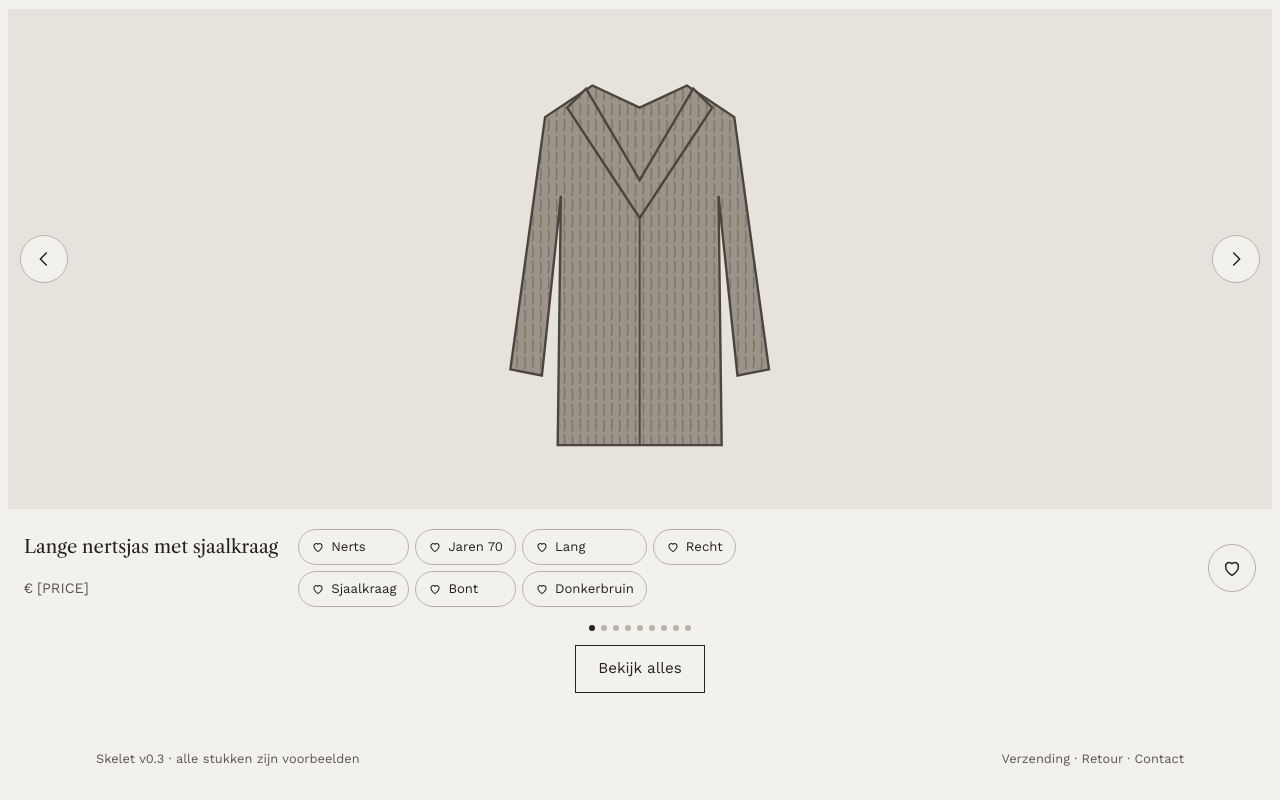
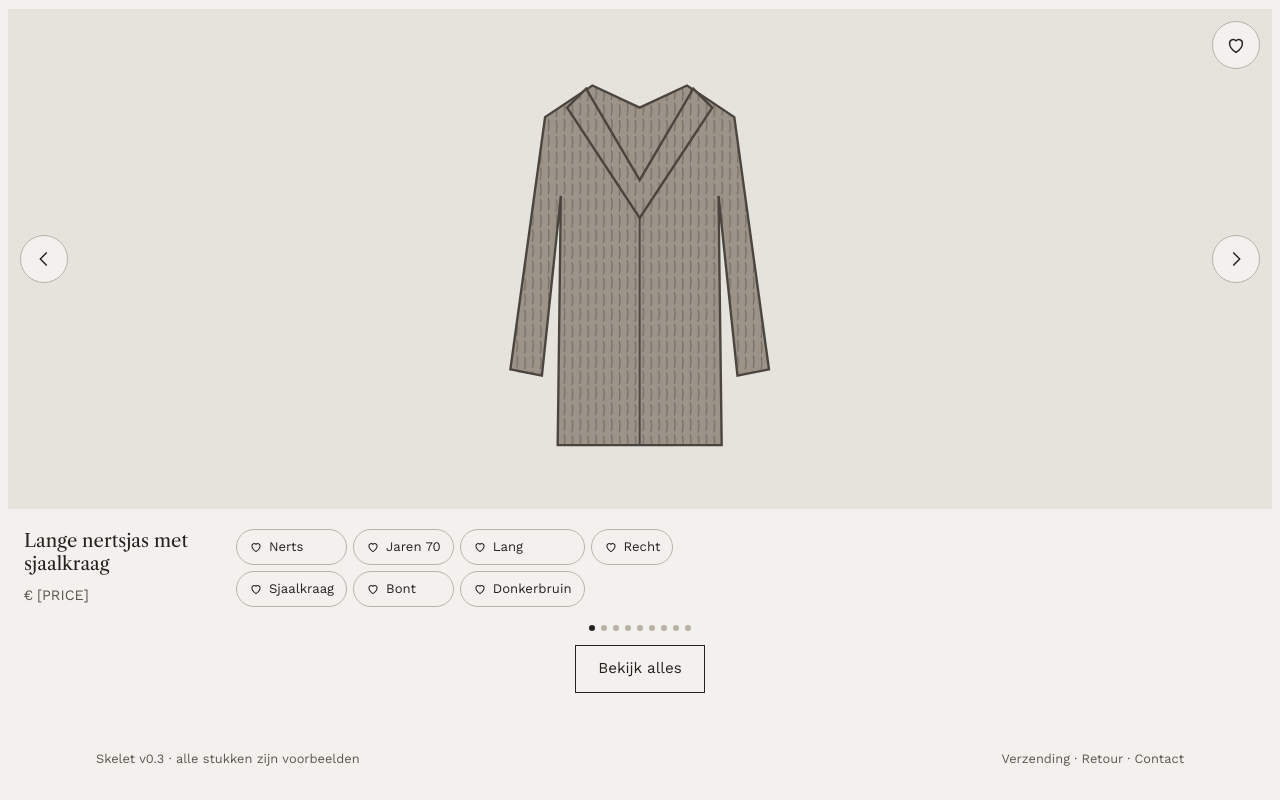
Before and after one commit to martijnungerer-dot/NIkki-s-Vintage, a plain HTML site: page concept/site-skeleton.html in a window 1280 px wide. Shown: the part 66-866 px from the top of the page. Drawn offline with nearby package versions, Linux system fonts and the light colour scheme.

Commit message:
concept: stacked name and price beside attribute rows, heart on image
Name wraps over two lines with the price on a third, in a column as tall
as the two scrollable rows of attribute hearts. The piece heart moves
onto the image, top right.

Co-Authored-By: Claude Opus 5.5 <noreply@anthropic.com>
Claude-Session: https://claude.ai/code/session_016f11jHBYE4QwQZJRBQqeqr

```diff
--- a/concept/site-skeleton.html
+++ b/concept/site-skeleton.html
@@ -97,11 +97,11 @@ body:not(.show-notes) .note { display: none; }
 :root { --hero-h: clamp(240px, calc(100vh - 300px), 680px); }
 @supports (height: 100svh) { :root { --hero-h: clamp(240px, calc(100svh - 300px), 680px); } }
 .slide .pic { height: var(--hero-h); }
-.slide-info { display: flex; flex-wrap: nowrap; align-items: center; justify-content: space-between; gap: 12px 20px; padding: 16px max(16px, env(safe-area-inset-right, 0px)) 0 max(16px, env(safe-area-inset-left, 0px)); }
+.slide-info { display: flex; flex-wrap: nowrap; align-items: stretch; justify-content: space-between; gap: 12px 20px; padding: 16px max(16px, env(safe-area-inset-right, 0px)) 0 max(16px, env(safe-area-inset-left, 0px)); }
 #hero-track ~ .arrow { top: calc(var(--hero-h) / 2); }
-.slide-info a { text-decoration: none; display: grid; grid-template-rows: 36px 36px; row-gap: 6px; align-items: center; padding-block: 4px; min-width: 0; flex: 0 1 auto; max-width: 34%; }
-.slide-info a > span { white-space: nowrap; overflow: hidden; text-overflow: ellipsis; }
-.slide-info > .icon-btn { flex: 0 0 auto; }
+.slide-info a { text-decoration: none; display: flex; flex-direction: column; justify-content: space-between; gap: 4px; padding-block: 4px; min-width: 0; flex: 0 0 min(34%, 12rem); max-width: min(34%, 12rem); }
+.slide-info .slide-title { display: -webkit-box; -webkit-line-clamp: 2; -webkit-box-orient: vertical; overflow: hidden; line-height: 1.25; }
+.slide .pic > .icon-btn { position: absolute; top: 12px; right: max(12px, env(safe-area-inset-right, 0px)); z-index: 1; }
 .slide-info .tags { flex: 1 1 0; min-width: 0; display: grid; grid-auto-flow: column; grid-template-rows: repeat(2, auto); grid-auto-columns: max-content; justify-content: start; overflow-x: auto; scroll-snap-type: x proximity; scrollbar-width: thin; padding-block: 4px; }
 .slide-info .tag { flex: 0 0 auto; white-space: nowrap; scroll-snap-align: start; }
 .slide-title { font-family: var(--font-display); font-size: 1.15rem; }
@@ -438,8 +438,8 @@ footer .wrap { padding-block: 24px; font-size: 0.8rem; color: var(--muted); disp
   var hero = carousel($('hero-track'), $('hero-prev'), $('hero-next'), $('hero-dots'));
   function renderHero() {
     $('hero-track').innerHTML = PIECES.map(function (p) {
-      return '<div class="slide" role="group" aria-roledescription="slide" aria-label="' + p.title + '"><div class="pic">' + coat(p) + '</div>' +
-        '<div class="slide-info"><a href="#product" data-open="' + p.id + '"><span class="slide-title">' + p.title + '</span><span class="price muted">€ [PRICE]</span></a>' + tagChips(p) + heartBtn(p) + '</div></div>';
+      return '<div class="slide" role="group" aria-roledescription="slide" aria-label="' + p.title + '"><div class="pic">' + coat(p) + heartBtn(p) + '</div>' +
+        '<div class="slide-info"><a href="#product" data-open="' + p.id + '"><span class="slide-title">' + p.title + '</span><span class="price muted">€ [PRICE]</span></a>' + tagChips(p) + '</div></div>';
     }).join('');
     hero.paint();
   }
```
